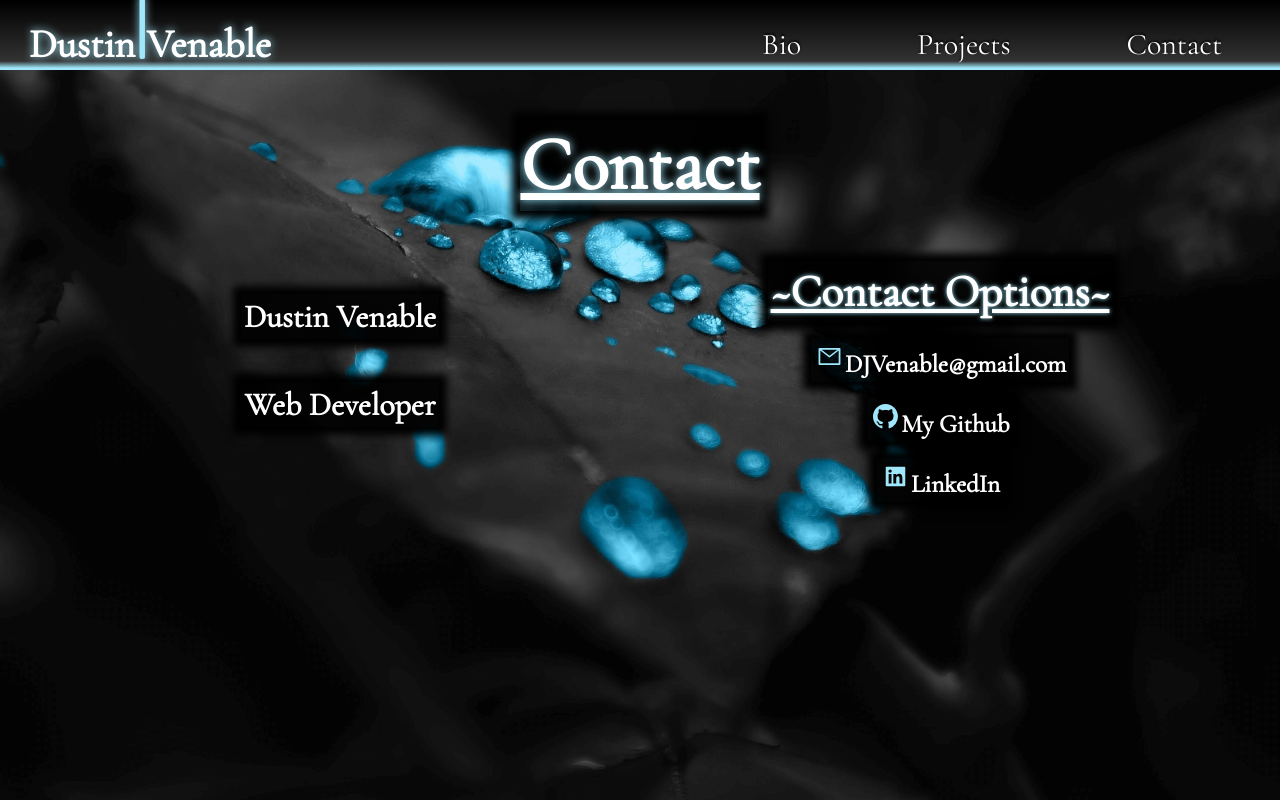
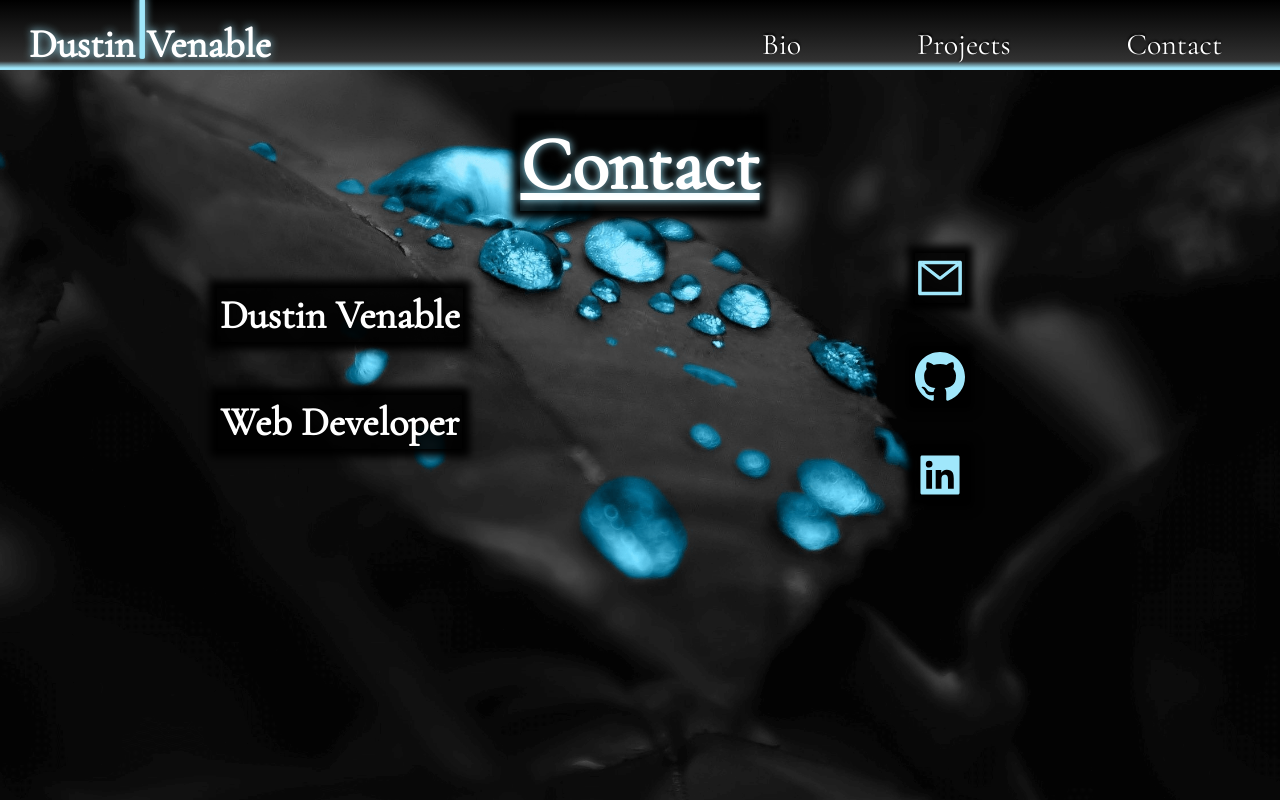
Before and after one commit to DusVen44/portfolio-react, a React (Create React App) app: page /contact in a window 1280 px wide. Built offline with nearby package versions, Linux system fonts and the light colour scheme; the HTML template or start-up script is replaced by a standard one; a web font is replaced by a local one.

Commit message:
edited Contact page

```diff
--- a/src/Components/Bio/Bio.css
+++ b/src/Components/Bio/Bio.css
@@ -26,6 +26,7 @@
 
 .headshot {
     width: 70%;
+    max-width: 800px;
     height: 70%;
 }
 
--- a/src/Components/Bio/Bio.js
+++ b/src/Components/Bio/Bio.js
@@ -6,8 +6,6 @@ export default function Bio() {
     return (
         <div className="bio-container">
             <h4 className="bio-title title">Bio</h4>
-
-
 
             <p className="bio-text text1">
                 I am a web developer who graduated from Bloc's Remote Web Developer Track program.
--- a/src/Components/Contact/Contact.css
+++ b/src/Components/Contact/Contact.css
@@ -52,13 +52,6 @@
     margin-right: auto;
 }
 
-.contact-options-title {
-    font-size: 30px;
-    text-decoration: underline;
-    margin-top: 50px;
-    text-shadow: 0px 0px 4px #A0E7FB;
-}
-
 .contact-options {
     width: 100%;
     display: flex;
@@ -69,16 +62,9 @@
 
 .icon {
     color: #A0E7FB;
-    margin: 3px;
-}
-
-h5 {
-    font-size: 25px;
-    text-shadow: 1px -1px 1px rgb(0, 0, 0);
-    padding: 3px;
+    font-size: 50px;
     background-color: rgba(0, 0, 0, 0.9);
     box-shadow: 0px 0px 8px 8px rgb(0, 0, 0);
-    margin: 8px;
 }
 
 a {
@@ -110,15 +96,11 @@ a {
     }
 
     .name-career {
-        font-size: 32px;
+        font-size: 40px;
         margin: 0;
     }
 
     .contact-options {
-        margin-top: 0;
-    }
-
-    .contact-options-title {
-        font-size: 45px;
+        margin-top: 20px;
     }
 }
--- a/src/Components/Contact/Contact.js
+++ b/src/Components/Contact/Contact.js
@@ -15,21 +15,16 @@ export default function Contact() {
                 </div>
 
                 <div className="contact-options">
-                    <h5 className="contact-options-title">~Contact Options~</h5>
-
                     <h5 className="email-link">
-                        <AiOutlineMail className="icon"/>
-                        <a href="mailto:djvenable@gmail.com">DJVenable@gmail.com</a>
+                        <a href="mailto:djvenable@gmail.com"><AiOutlineMail className="icon"/></a>
                     </h5>
 
                     <h5 className="github-link">
-                        <GoMarkGithub className="icon"/>
-                        <a href="https://github.com/DusVen44?tab=repositories" target="_blank" rel="noopener noreferrer">My Github</a>
+                        <a href="https://github.com/DusVen44?tab=repositories" target="_blank" rel="noopener noreferrer"><GoMarkGithub className="icon"/></a>
                     </h5>
 
                     <h5 className="linkedin">
-                        <AiFillLinkedin className="icon"/>
-                        <a href="https://www.linkedin.com/in/dustin-venable/" target="_blank" rel="noopener noreferrer">LinkedIn</a>
+                        <a href="https://www.linkedin.com/in/dustin-venable/" target="_blank" rel="noopener noreferrer"><AiFillLinkedin className="icon"/></a>
                     </h5>
                 </div>
             </div>
```
